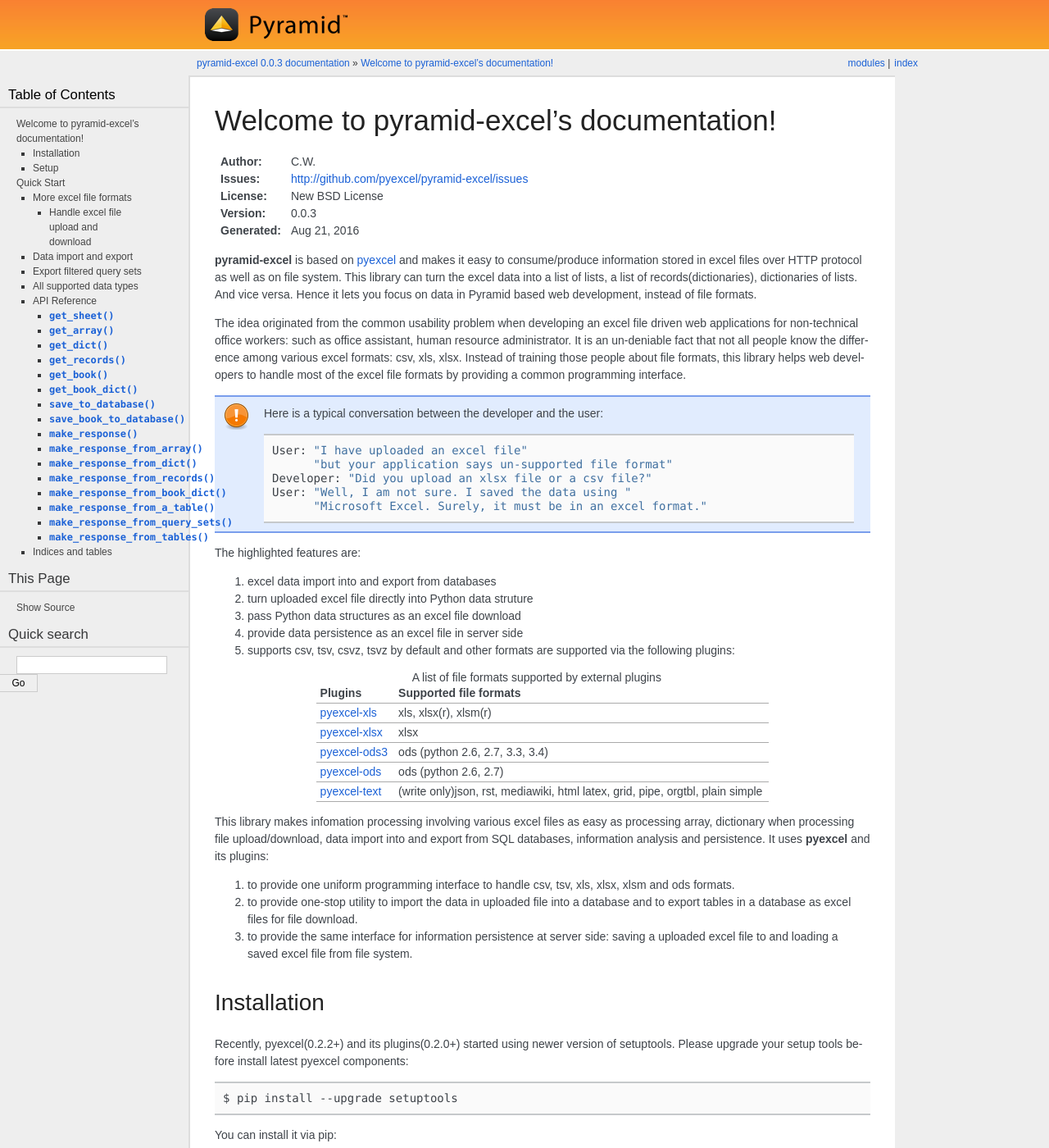
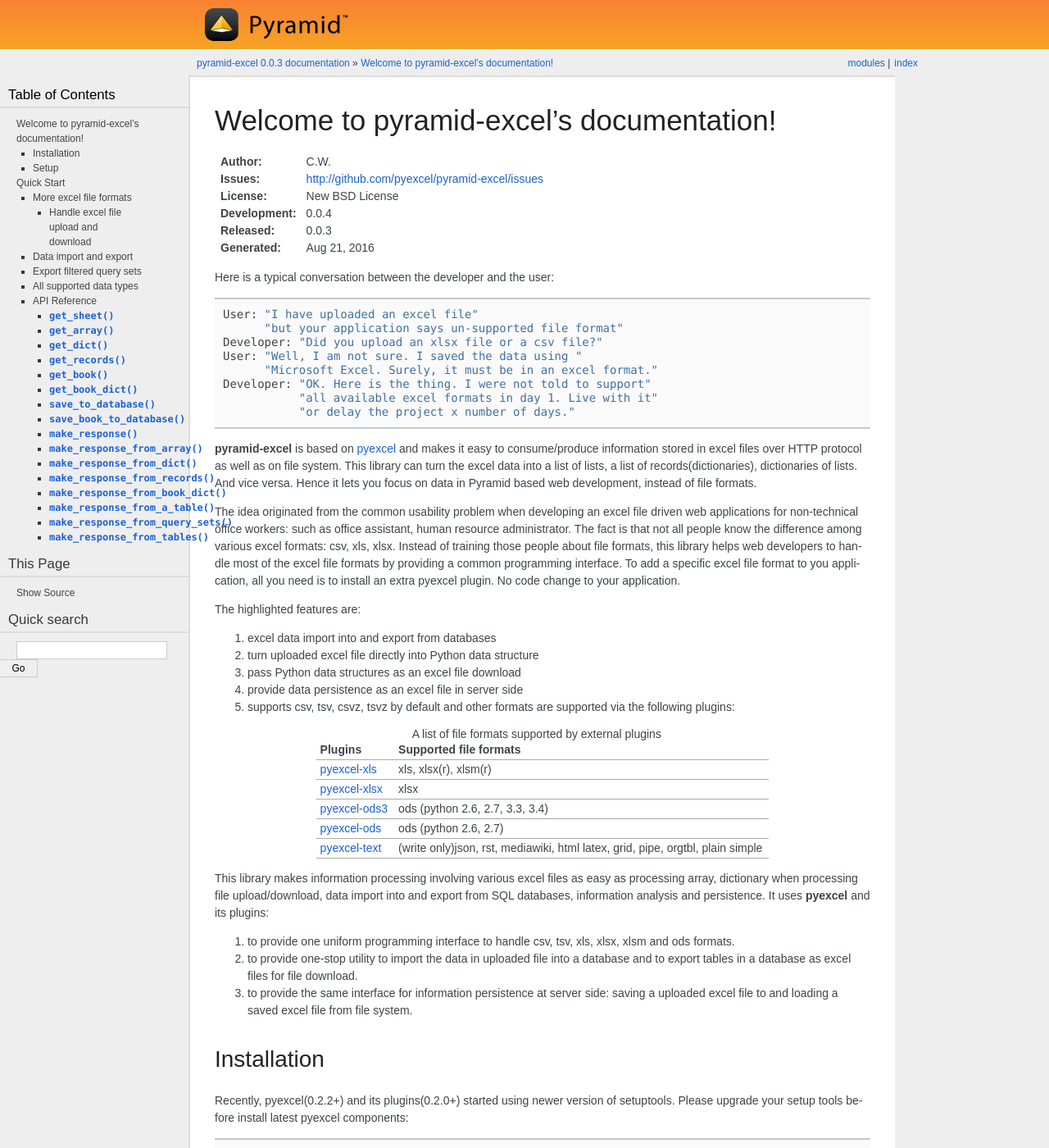
Before and after one commit to pyexcel-webwares/pyramid-excel, a Sphinx documentation site: the page built from docs/source/index.rst, in a window 1280 px wide and 1400 px high. Shown: the whole window at 82% size. Built offline with Sphinx 7.4.7, drawn with Linux system fonts in a browser that asks for light colours; some web fonts are replaced; some of the changed text lies outside the part shown.

Commit message:
documentation update.. sync with latest pyexcel-commons

```diff
--- a/docs/source/conf.py
+++ b/docs/source/conf.py
@@ -9,14 +9,14 @@
 intersphinx_mapping = {
     'pyexcel': ('http://pyexcel.readthedocs.org/en/latest/', None)
 }
-
+spelling_word_list_filename = 'spelling_wordlist.txt'
 templates_path = ['_templates']
 source_suffix = '.rst'
 master_doc = 'index'
 
 project = u'pyramid-excel'
 copyright = u'2015-2016 Onni Software Ltd.'
-version = '0.0.3'
+version = '0.0.4'
 release = '0.0.3'
 exclude_patterns = []
 pygments_style = 'sphinx'
--- a/docs/source/index.rst
+++ b/docs/source/index.rst
@@ -9,8 +9,20 @@
 :Author: C.W.
 :Issues: http://github.com/pyexcel/pyramid-excel/issues
 :License: New BSD License
-:Version: |version|
+:Development: |version|
+:Released: |release|
 :Generated: |today|
+
+Here is a typical conversation between the developer and the user::
+
+ User: "I have uploaded an excel file"
+       "but your application says un-supported file format"
+ Developer: "Did you upload an xlsx file or a csv file?"
+ User: "Well, I am not sure. I saved the data using "
+       "Microsoft Excel. Surely, it must be in an excel format."
+ Developer: "OK. Here is the thing. I were not told to support"
+            "all available excel formats in day 1. Live with it"
+            "or delay the project x number of days."
 
 **pyramid-excel** is based on `pyexcel <https://github.com/pyexcel/pyexcel>`_ and makes
 it easy to consume/produce information stored in excel files over HTTP protocol as
@@ -20,24 +32,17 @@
 
 The idea originated from the common usability problem when developing an excel file
 driven web applications for non-technical office workers: such as office assistant,
-human resource administrator. It is an un-deniable fact that not all people know the
+human resource administrator. The fact is that not all people know the
 difference among various excel formats: csv, xls, xlsx. Instead of training those people
 about file formats, this library helps web developers to handle most of the excel file
-formats by providing a common programming interface.
-
-.. note::
- Here is a typical conversation between the developer and the user::
-
-  User: "I have uploaded an excel file"
-        "but your application says un-supported file format"
-  Developer: "Did you upload an xlsx file or a csv file?"
-  User: "Well, I am not sure. I saved the data using "
-        "Microsoft Excel. Surely, it must be in an excel format."
+formats by providing a common programming interface. To add a specific excel file format
+to you application, all you need is to install an extra pyexcel plugin. No code change
+to your application.
 
 The highlighted features are:
 
 #. excel data import into and export from databases
-#. turn uploaded excel file directly into Python data struture
+#. turn uploaded excel file directly into Python data structure
 #. pass Python data structures as an excel file download
 #. provide data persistence as an excel file in server side
 #. supports csv, tsv, csvz, tsvz by default and other formats are supported via
@@ -64,7 +69,7 @@
 .. _pyexcel-ods3: https://github.com/pyexcel/pyexcel-ods3
 .. _pyexcel-text: https://github.com/pyexcel/pyexcel-text
 
-This library makes infomation processing involving various excel files as easy as
+This library makes information processing involving various excel files as easy as
 processing array, dictionary when processing file upload/download, data import into
 and export from SQL databases, information analysis and persistence. It uses
 **pyexcel** and its plugins:
@@ -545,10 +550,3 @@
    :param file_type: same as :meth:`~pyramid_excel.make_response`
    :param status: same as :meth:`~pyramid_excel.make_response`
    :param file_name: same as :meth:`~pyramid_excel.make_response`
-
-Indices and tables
---------------------
-
-* :ref:`genindex`
-* :ref:`modindex`
-* :ref:`search`
--- a/pyramid_excel.yaml
+++ b/pyramid_excel.yaml
@@ -1,6 +1,7 @@
 overrides: "pyexcel.yaml"
 name: "pyramid-excel"
-version: 0.0.3
+version: 0.0.4
+release: 0.0.3
 webframework: Pyramid
 dependencies:
   - pyexcel>=0.2.0
--- a/setup.py
+++ b/setup.py
@@ -7,7 +7,7 @@
 
 NAME = 'pyramid-excel'
 AUTHOR = 'C.W.'
-VERSION = '0.0.3'
+VERSION = '0.0.4'
 EMAIL = 'wangc_2011 (at) hotmail.com'
 LICENSE = 'New BSD'
 PACKAGES = find_packages(exclude=['ez_setup', 'examples', 'tests'])
```
Also changed, not shown: README.rst (+17 -13 lines), .travis.yml, 1 other file.
